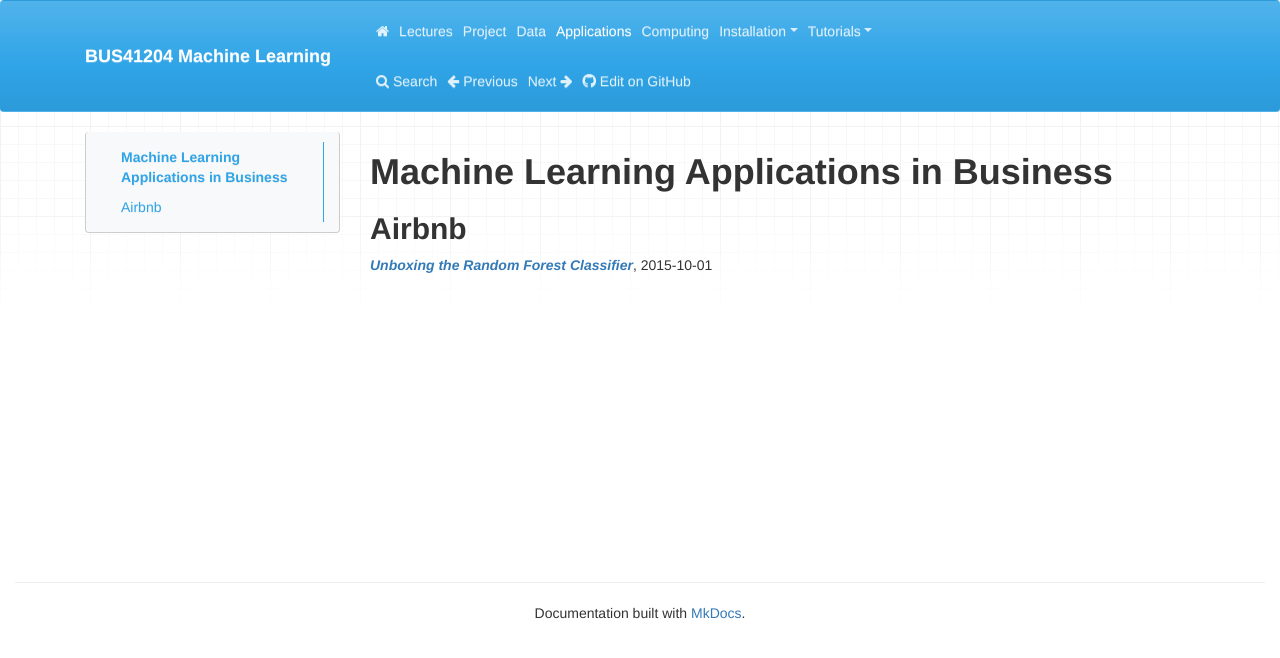
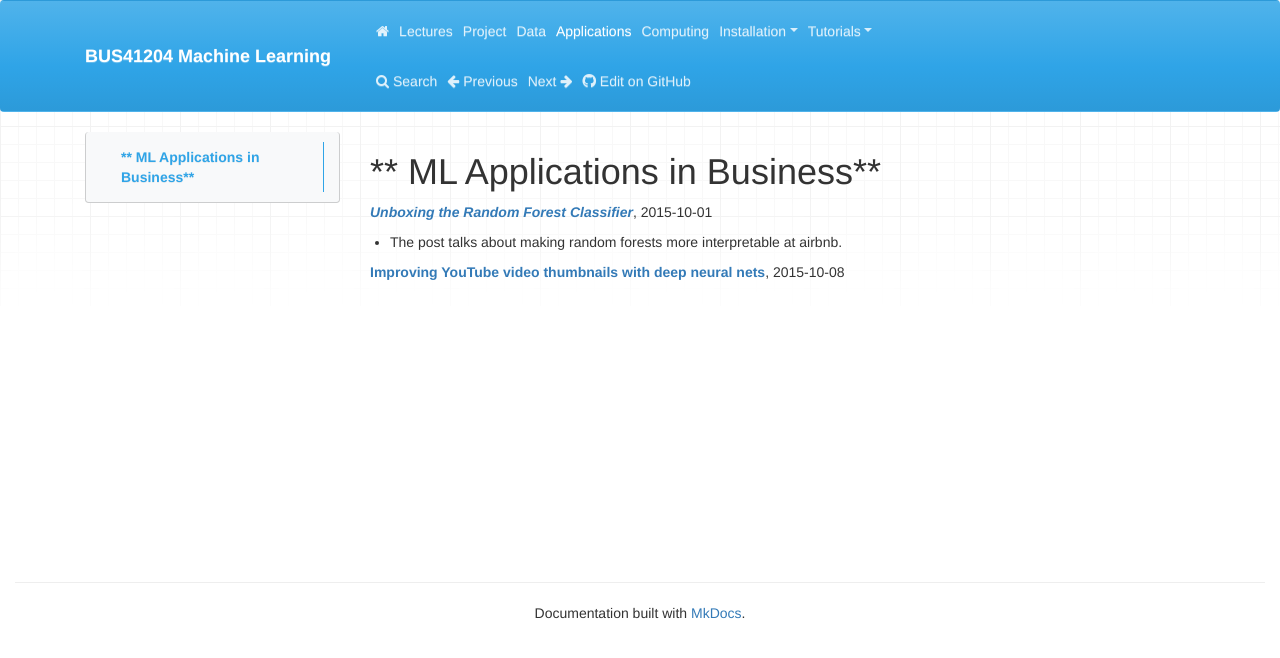
Before and after one commit to ChicagoBoothML/MachineLearning_Fall2015, an MkDocs documentation site: the page built from docs/Applications.md, in a window 1280 px wide. Shown: the top 658 px of the page. Built offline with MkDocs 1.6.1, drawn with Linux system fonts in a browser that asks for light colours; nearby versions of some CDN libraries; old or Windows-style settings are respelled for this version of MkDocs.

Commit message:
deep learning at youtube

```diff
--- a/docs/Applications.md
+++ b/docs/Applications.md
@@ -1,6 +1,9 @@
-# **Machine Learning Applications in Business**
+# ** ML Applications in Business**
 
 
-## **Airbnb**
+[**_Unboxing the Random Forest Classifier_**](http://nerds.airbnb.com/unboxing-the-random-forest-classifier), 2015-10-01
 
-[**_Unboxing the Random Forest Classifier_**](http://nerds.airbnb.com/unboxing-the-random-forest-classifier), 2015-10-01
+- The post talks about making random forests more interpretable at airbnb.
+
+
+[**Improving YouTube video thumbnails with deep neural nets**](http://youtube-eng.blogspot.com/2015/10/improving-youtube-video-thumbnails-with_8.html), 2015-10-08
```
